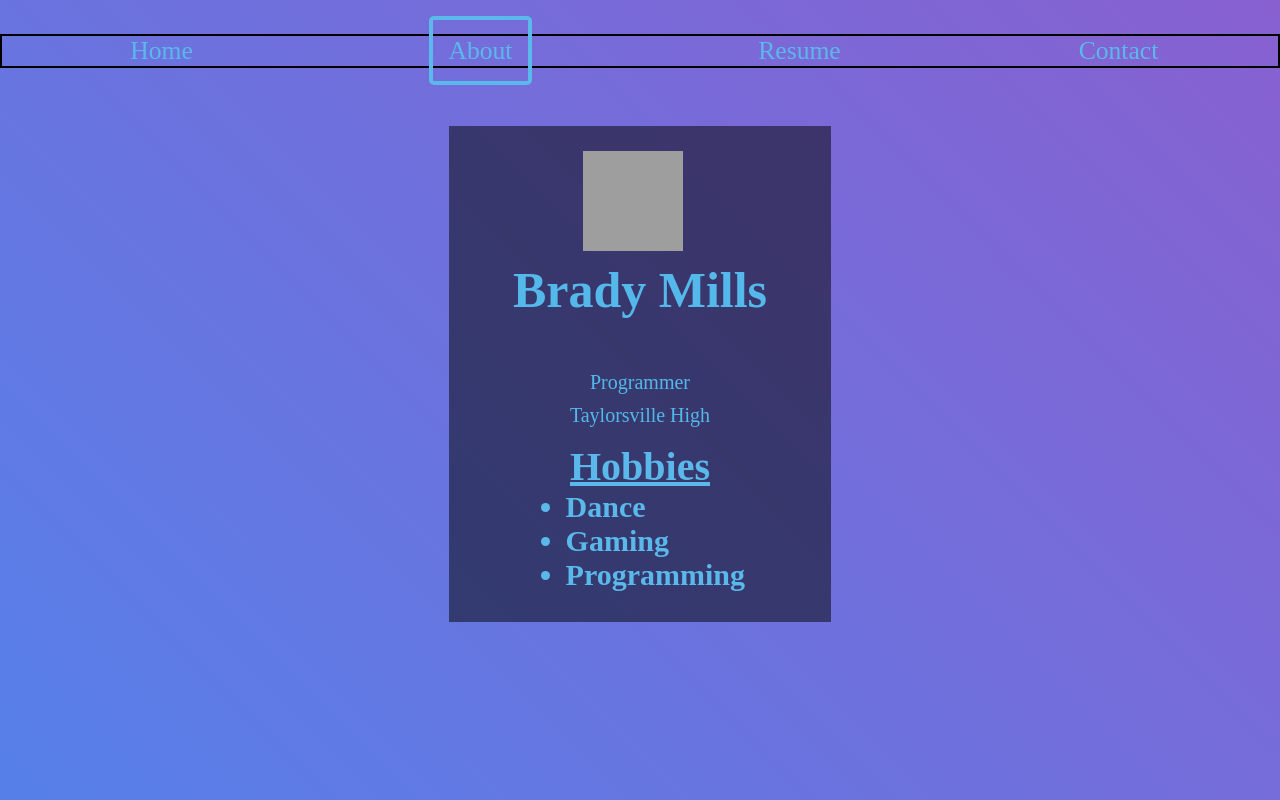
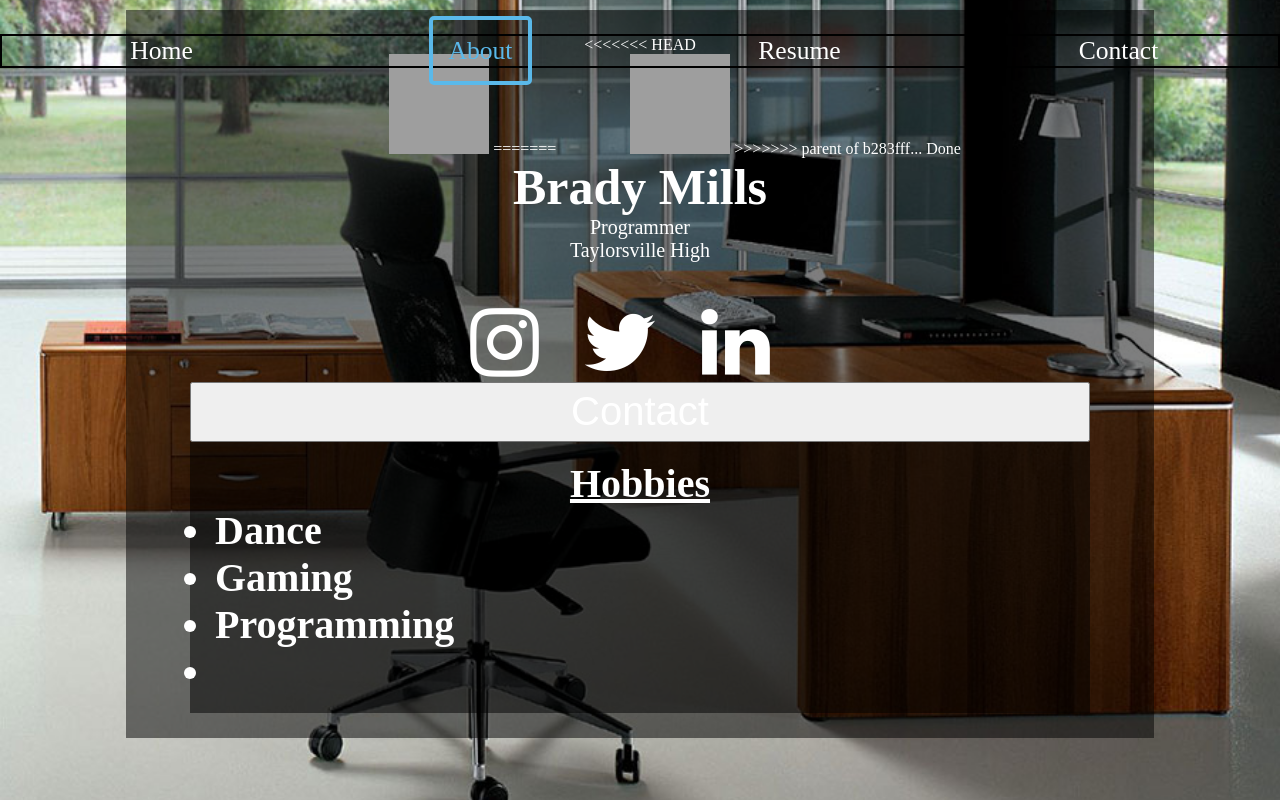
Before and after one commit to 3553NC3/Personal, a PHP site: page /about.html in a window 1280 px wide. Run offline with PHP 8.4, Linux system fonts and the light colour scheme; grey boxes are pictures that could not be loaded.

Commit message:
merge fail

```diff
--- a/about.html
+++ b/about.html
@@ -26,28 +26,32 @@
   <div class="align-center">
 
 <div id="card">
+<<<<<<< HEAD
   <div class="about">
 
   <img src="https://liquipedia.net/commons/images/thumb/f/fd/Team_Random_logo.png/600px-Team_Random_logo.png" alt="">
+=======
+  <img src="img.jpg" alt="">
+>>>>>>> parent of b283fff... Done
   <h1>Brady Mills</h1>
   <p class="profile-title">Programmer</p>
   <p>Taylorsville High</p>
-  <!--<div id="icons">
+  <div id="icons">
     <a href="#"><i class="fa fa-instagram"></i></a>
     <a href="#"><i class="fa fa-twitter"></i></a>
     <a href="#"><i class="fa fa-linkedin"></i></a>
   </div>
-  <button>Contact</button>-->
-
+  <button>Contact</button>
+</div>
 <div id="hobbies">
   <h1><b><u>Hobbies</u></b><h1>
     <ul>
       <li>Dance</li>
       <li>Gaming</li>
       <li>Programming</li>
+      <li></li>
     </ul>
   </div>
 </div>
-</div>
 </body>
 </html>
--- a/contact.html
+++ b/contact.html
@@ -35,8 +35,12 @@
           <a href="https://instagram.com/bboy_sharp"><i class="fa fa-instagram"></i></a>
           <a href="https://twitter.com/#!/essence3383"><i class="fa fa-twitter"></i></a>
           <a href="#"><i class="fa fa-linkedin"></i></a>
+<<<<<<< HEAD
           <a href="mailto:soccerfish2436@gmail.com"><i class="fa fa-envelope"></i></a>
+=======
+>>>>>>> parent of b283fff... Done
         </div>
+        <button>Contact</button>
       </div>
       <div class="under-header">
       </div>
--- a/main.css
+++ b/main.css
@@ -1,13 +1,7 @@
-* p {
-  color: #54B9EA;
-}
-* h1 {
-  color: #54B9EA;
-}
 *{
   margin: 0px;
   padding: 0px;
-  color: #5AB9EA;
+  color: #FFF;
 }
 html {
   position: relative;
@@ -21,13 +15,7 @@
   height: 100%;
 }
 .cover {
-  /* Permalink - use to edit and share this gradient: http://colorzilla.com/gradient-editor/#5680e9+0,8860d0+100 */
-background: #5680e9; /* Old browsers */
-background: -moz-linear-gradient(45deg, #5680e9 0%, #8860d0 100%); /* FF3.6-15 */
-background: -webkit-linear-gradient(45deg, #5680e9 0%,#8860d0 100%); /* Chrome10-25,Safari5.1-6 */
-background: linear-gradient(45deg, #5680e9 0%,#8860d0 100%); /* W3C, IE10+, FF16+, Chrome26+, Opera12+, Safari7+ */
-filter: progid:DXImageTransform.Microsoft.gradient( startColorstr='#5680e9', endColorstr='#8860d0',GradientType=1 ); /* IE6-9 fallback on horizontal gradient */
-  /*background: url("background.png") no-repeat center fixed;*/
+  background: url("background.png") no-repeat center fixed;
   background-size: cover;
 }
 #tabs{
@@ -51,8 +39,8 @@
 }
 .nav-item a{
   font-size: 2vw;
+  color: #FFF;
   text-decoration: none;
-  color: #5AB9EA;
 }
 #tabs a:hover{
   color: #5AB9EA;
@@ -69,7 +57,7 @@
 }
 .main-container h1{
   text-align: center;
-  color: #5AB9EA;
+  color: #FFF;
   font-size: 4vw;
 }
 .align-center{
@@ -95,6 +83,18 @@
   font-size: 2vw;
 }
 
+<<<<<<< HEAD
+=======
+#tabs .active {
+  color: #FEFFFF;
+  text-align: center;
+  padding: 5%;
+  text-decoration: none;
+  font-size: 45px;
+  border: 5px solid #FEFFFF;
+  border-radius: 5px;
+}
+>>>>>>> parent of b283fff... Done
 
 /*Buttons*/
 .button {
@@ -102,10 +102,9 @@
   padding: 5%;
   font-size: 2vw;
   text-align: center;
-  text-decoration-color: #5AB9EA;
    background-color: rgba(0, 0, 0, .25);
-   color: #5AB9EA;
-   border: 5px solid #5AB9EA;
+   color: #FFFFFF;
+   border: 5px solid #FEFFFF;
    cursor: pointer;
    border-radius: 5px;
    width: 15vw;
@@ -115,6 +114,7 @@
    align-items: center;
    height: 100px;
    width: auto;
+   color: white;
 }
 .under-header{
   display: grid;
@@ -124,7 +124,6 @@
   justify-content: center;
   margin-top: 5%;
   margin-bottom: -8%;
-  color: #5AB9EA;
 }
 .col2{
   display: grid;
@@ -135,7 +134,7 @@
   text-align: center;
   font-size: 5vw;
   font-weight: 900;
-  color: #5AB9EA;
+  color: #FEFFFF;
 }
 
 /*Profile*/
@@ -162,10 +161,6 @@
 .fa-linkedin {
     font-size: 80px;
     padding-right: 40px;
-}
-.fa-envelope {
-  font-size: 80px;
-  padding-right: 40px;
 }
 a {
     text-decoration: none;
@@ -223,24 +218,31 @@
   padding: 2% 5%;
 }
 #hobbies {
+  background-color: rgba(0,0,0,0.5);
   padding: 2% 5%;
 }
 #hobbies h1 {
   font-size: 40px;
+<<<<<<< HEAD
   text-align: center;
+=======
+>>>>>>> parent of b283fff... Done
 }
 #hobbies p {
   font-size: 30px;
 }
 #hobbies ul li {
   font-size: 30px;
+<<<<<<< HEAD
   margin-left: 40px;
   text-align: left;
+=======
+  margin-left: -20px;
+>>>>>>> parent of b283fff... Done
 }
-.about {
-  display: grid;
-  grid-template-rows: 1fr 1fr;
-  grid-gap: 10px;
+#card ul li {
+    font-size: 40px;
+    margin-left: -20px;
 }
 .about img {
   width: 100px;
```
